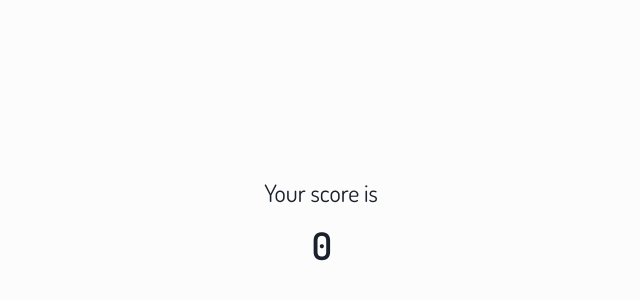
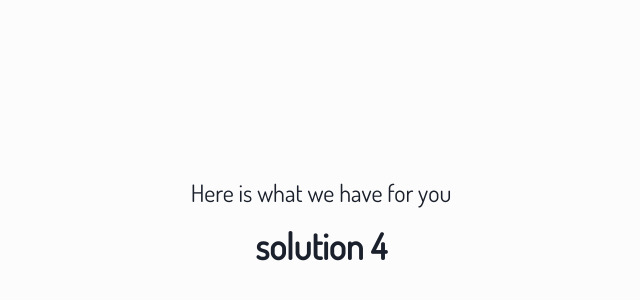
Before and after one commit to Saurabh7120/ssw555smxx2021Fall, a Next.js app in the folder cs555-project/: page /solution in a window 1280 px wide. Shown: the part 176-476 px from the top of the page, without its empty margins (319-959 px from the left). Built offline with nearby package versions, Linux system fonts and the light colour scheme.

Commit message:
adjusted the solution page it now shows the solution according to different score range

```diff
--- a/cs555-project/pages/solution/index.js
+++ b/cs555-project/pages/solution/index.js
@@ -8,12 +8,49 @@ export default function SolutionPage() {
 
     const {score} = useContext(QuestionsContext);
 
+
+    if(score >=1 && score <3){
       return (
         <Layout>
           <VStack mt='auto' mb='auto'>
-          <Text fontSize='2xl'>Your score is</Text>
-          <Text fontSize='4xl' fontWeight='bold'>{score}</Text>
+              <Text fontSize='2xl'>Here is what we have for you</Text>
+              <Text fontSize='4xl' fontWeight='bold'>solution 1</Text>
           </VStack>
         </Layout>
       )
     }
+    else if (score >= 3 && score < 6){
+      return (
+        <Layout>
+          <VStack mt='auto' mb='auto'>
+              <Text fontSize='2xl'>Here is what we have for you</Text>
+              <Text fontSize='4xl' fontWeight='bold'>solution 2</Text>
+          </VStack>
+        </Layout>
+      )
+    }
+
+    else if (score >= 6 && score <= 9){
+      return (
+        <Layout>
+          <VStack mt='auto' mb='auto'>
+              <Text fontSize='2xl'>Here is what we have for you</Text>
+              <Text fontSize='4xl' fontWeight='bold'>solution 3</Text>
+          </VStack>
+        </Layout>
+      )
+    }
+
+    else {
+      return (
+        <Layout>
+          <VStack mt='auto' mb='auto'>
+              <Text fontSize='2xl'>Here is what we have for you</Text>
+              <Text fontSize='4xl' fontWeight='bold'>solution 4</Text>
+          </VStack>
+        </Layout>
+      )
+    }
+
+
+}
```
Lines whose indentation alone changed are shown as unchanged.
